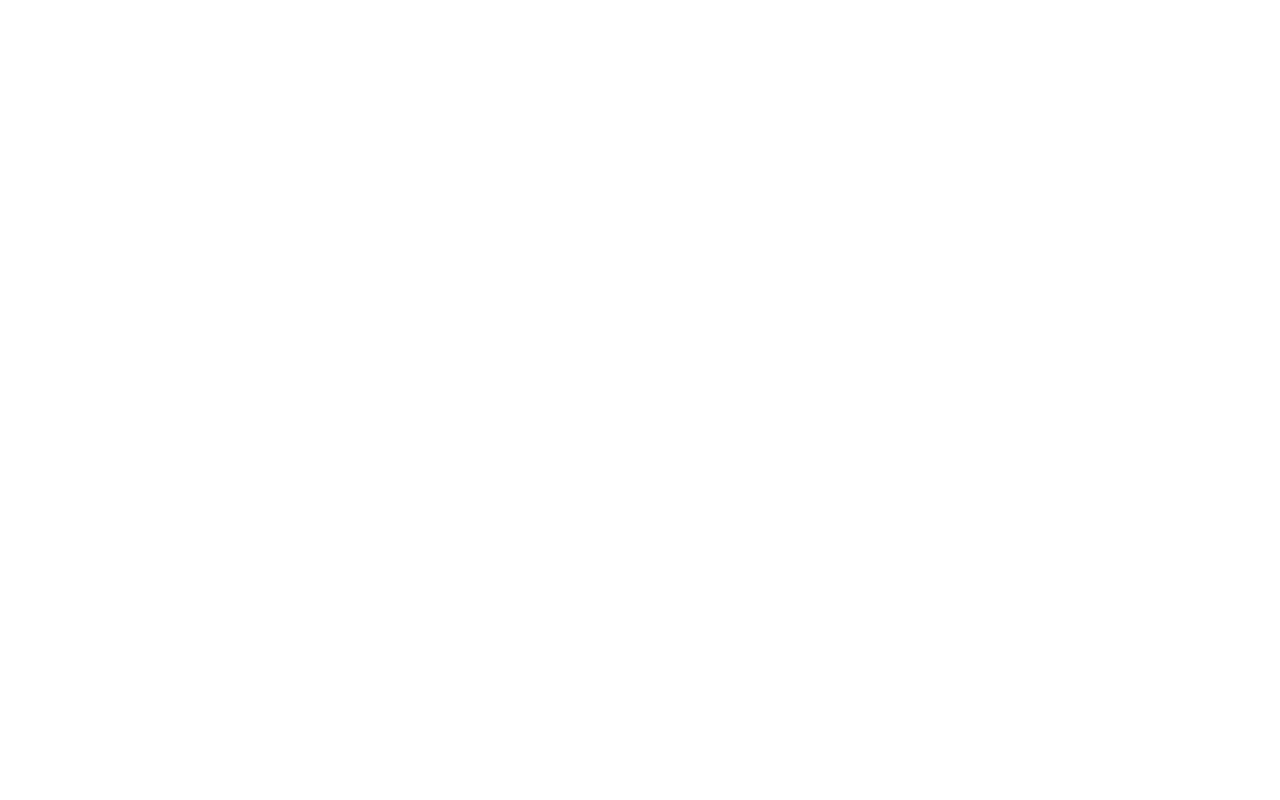
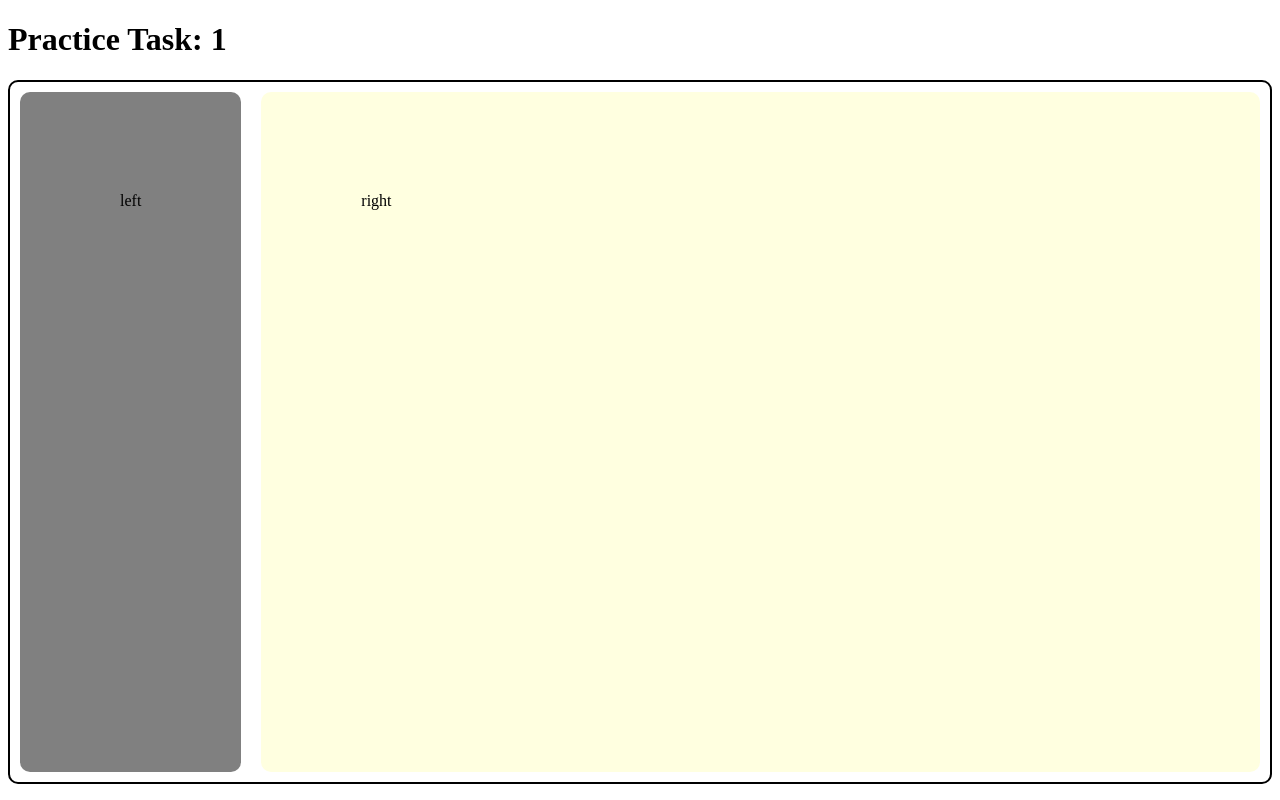
Before and after one commit to Jaber4770/responsive-layout-practice, a plain HTML site: page index.html in a window 1280 px wide. Drawn offline with Linux system fonts and the light colour scheme.

Commit message:
task 1 done

```diff
--- a/index.html
+++ b/index.html
@@ -1,11 +1,23 @@
 <!DOCTYPE html>
 <html lang="en">
+
 <head>
     <meta charset="UTF-8">
     <meta name="viewport" content="width=device-width, initial-scale=1.0">
     <title>Responsive layout practice</title>
+    <link rel="stylesheet" href="style.css">
 </head>
+
 <body>
+    <header></header>
+    <main>
+        <h1>Practice Task: 1</h1>
+        <div class="task-1-container">
+            <div class="left">left</div>
+            <div class="right">right</div>
+        </div>
+    </main>
+    <footer></footer>
+</body>
 
-</body>
 </html>
--- /dev/null
+++ b/style.css
@@ -0,0 +1,32 @@
+.task-1-container {
+    border: 2px solid black;
+    border-radius: 10px;
+    padding: 10px;
+    display: flex;
+    gap: 20px;
+
+}
+
+.left {
+    background-color: gray;
+    border-radius: 10px;
+    padding: 100px;
+    height: 60vh;
+}
+
+.right {
+    background-color: lightyellow;
+    border-radius: 10px;
+    padding: 100px;
+    height: 60vh;
+    flex-grow: 1;
+}
+
+
+/* Meadia Query */
+@media screen and (max-width: 576px) {
+    .task-1-container {
+        display: flex;
+        flex-direction: column;
+    }
+}
```
